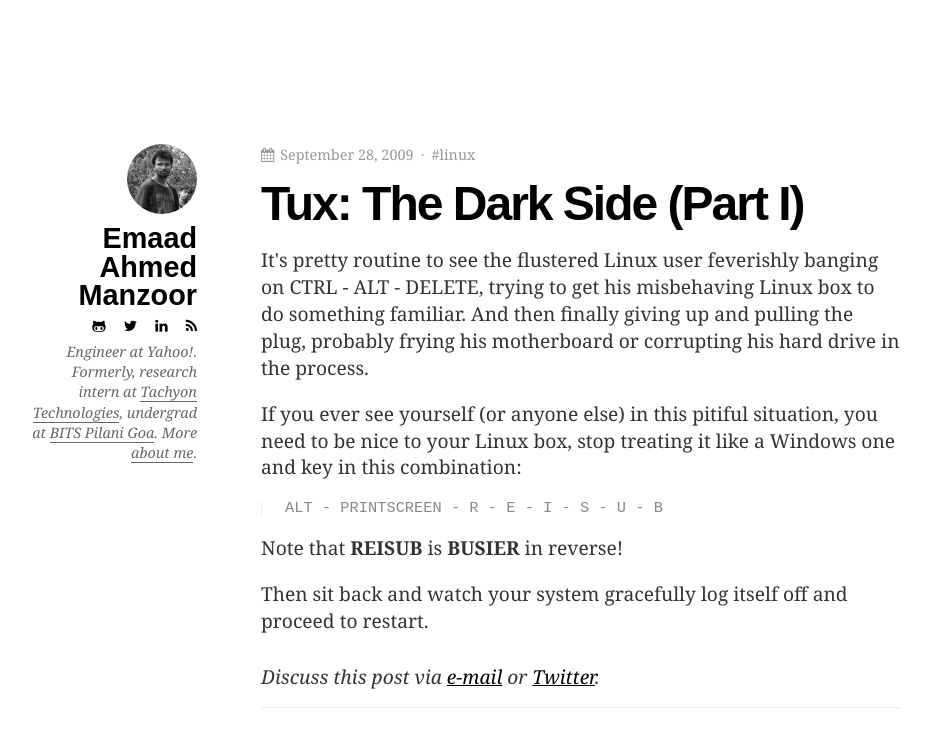
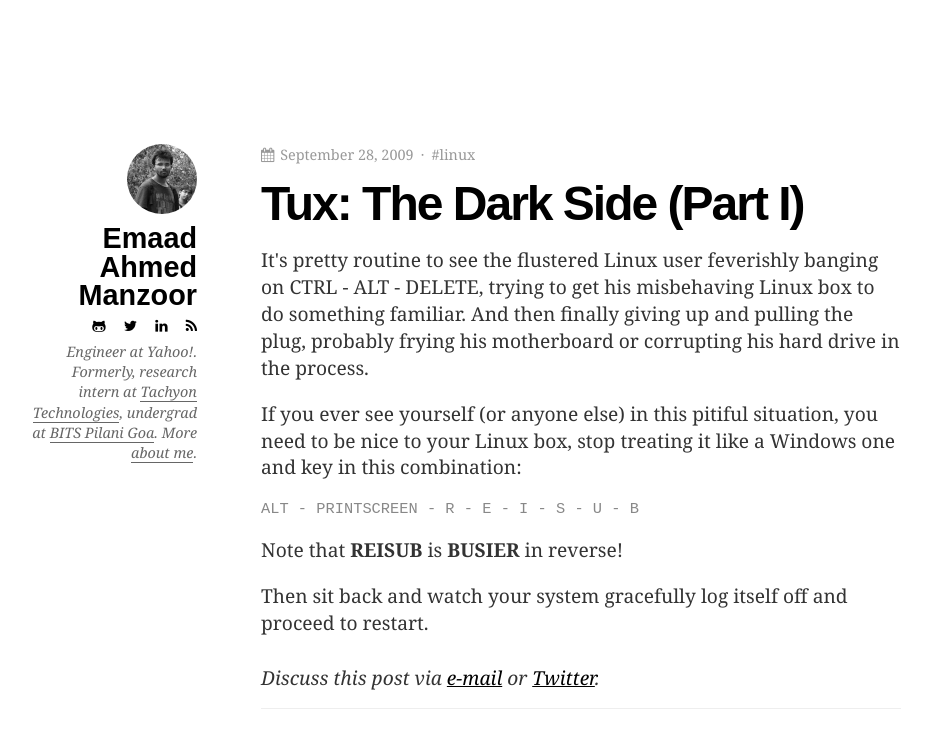
Before and after one commit to ganpatrao/ganpatrao.github.io, a Jekyll site: the page built from _posts/2009-09-28-tux-the-dark-side-part-1.md, in a window 1280 px wide. Shown: the top 748 px of the page, without its empty margins (123-1055 px from the left). Built offline with Jekyll 4.4.1, drawn with Linux system fonts in a browser that asks for light colours.

Commit message:
Remove padding from code

```diff
--- a/css/styles.css
+++ b/css/styles.css
@@ -175,10 +175,8 @@ p.feature-image img {
 }
 
 .highlight {
-    border-left: 1px solid #eee;
     font-size: 0.8em;
-    line-height: 1em;
-    padding-left: 1.5em;
+    line-height: 1.1em;
 }
 
 code span {
```
